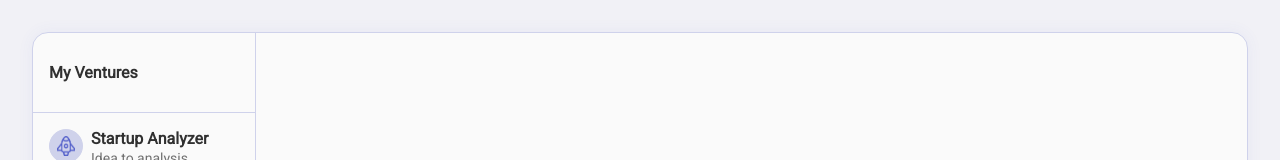
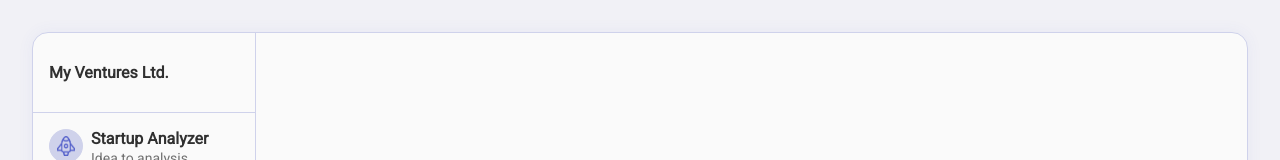
Before and after one commit to ShakhbozVC/startup_analyzer, a React (Create React App) app: page / in a window 1280 px wide. Shown: the top 160 px of the page. Built offline with nearby package versions, Linux system fonts and the light colour scheme.

Commit message:
Deployed website

```diff
--- a/src/components/Chat.js
+++ b/src/components/Chat.js
@@ -58,7 +58,7 @@ const Chat = ({ selectedContact }) => {
             Authorization: `Bearer ${process.env.REACT_APP_OPENAI_API_KEY}`,
           },
           body: JSON.stringify({
-            model: "text-davinci-003",
+            model: "gpt-3.5-turbo",
             messages,
             max_tokens: 2048,
             temperature: 0.5,
--- a/src/components/ContactList.js
+++ b/src/components/ContactList.js
@@ -14,7 +14,7 @@ const ContactList = ({ contacts, onContactSelect }) => {
   return (
     <div className="flex-column contact-list">
       <div className="contact-list-header">
-        <span>My Ventures</span>
+        <span>My Ventures Ltd.</span>
       </div>
       {contacts.map((contact) => (
         <div
```
Also changed, not shown: 1 other file (tests, documents, lock files or other folders).
